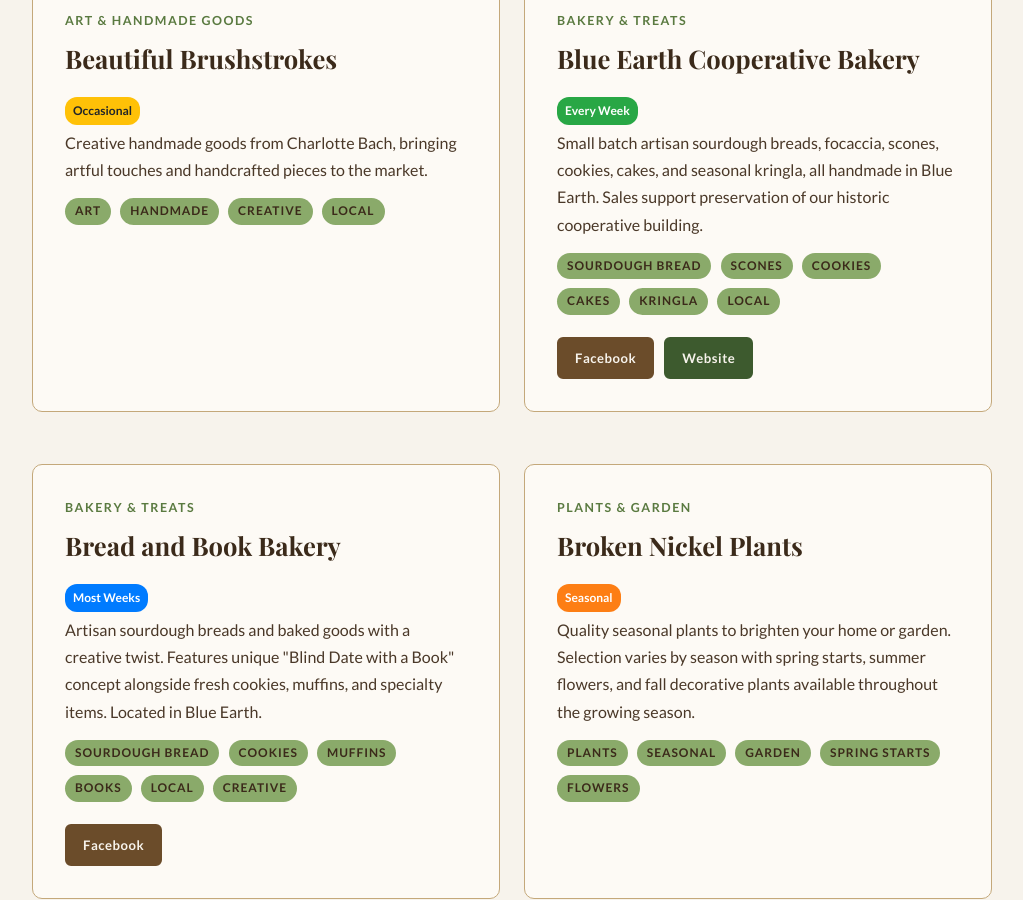
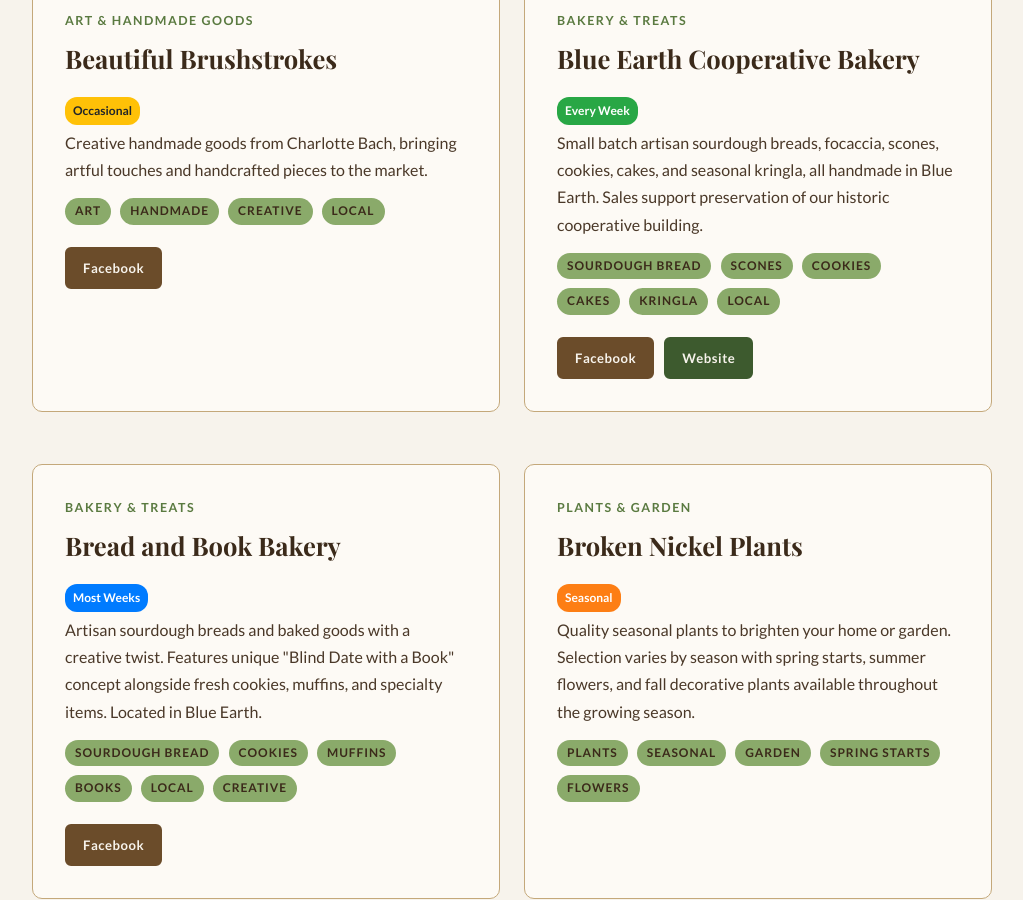
Before and after one commit to blueearthcommunitymarket/blueearthcommunitymarket.github.io, a Jekyll site: the page built from vendor-spotlight/index.html, in a window 1280 px wide and 900 px high, scrolled down 953 px. Shown: the whole window, without its empty margins (128-1151 px from the left). Built offline with Jekyll 4.4.1, drawn with Linux system fonts in a browser that asks for light colours; some web fonts are replaced.

Commit message:
Add missed vendor spotlight social links

```diff
--- a/vendor-spotlight/index.html
+++ b/vendor-spotlight/index.html
@@ -86,6 +86,9 @@
                 <span class="tag">Handmade</span>
                 <span class="tag">Creative</span>
                 <span class="tag">Local</span>
+            </div>
+            <div style="margin-top: 16px; display: flex; gap: 10px; flex-wrap: wrap;">
+                <a href="https://www.facebook.com/profile.php?id=61583393258011" target="_blank" rel="noopener" class="btn btn-brown" style="font-size: 0.82rem; padding: 8px 16px;">Facebook</a>
             </div>
         </div>
 
@@ -223,6 +226,10 @@
                 <span class="tag">Creative</span>
                 <span class="tag">Personalized</span>
                 <span class="tag">Unique</span>
+            </div>
+            <div style="margin-top: 16px; display: flex; gap: 10px; flex-wrap: wrap;">
+                <a href="https://facebook.com/mari976ida" target="_blank" rel="noopener" class="btn btn-brown" style="font-size: 0.82rem; padding: 8px 16px;">Facebook</a>
+                <a href="https://instagram.com/marnan76" target="_blank" rel="noopener" class="btn btn-brown" style="font-size: 0.82rem; padding: 8px 16px;">Instagram</a>
             </div>
         </div>
 
```
